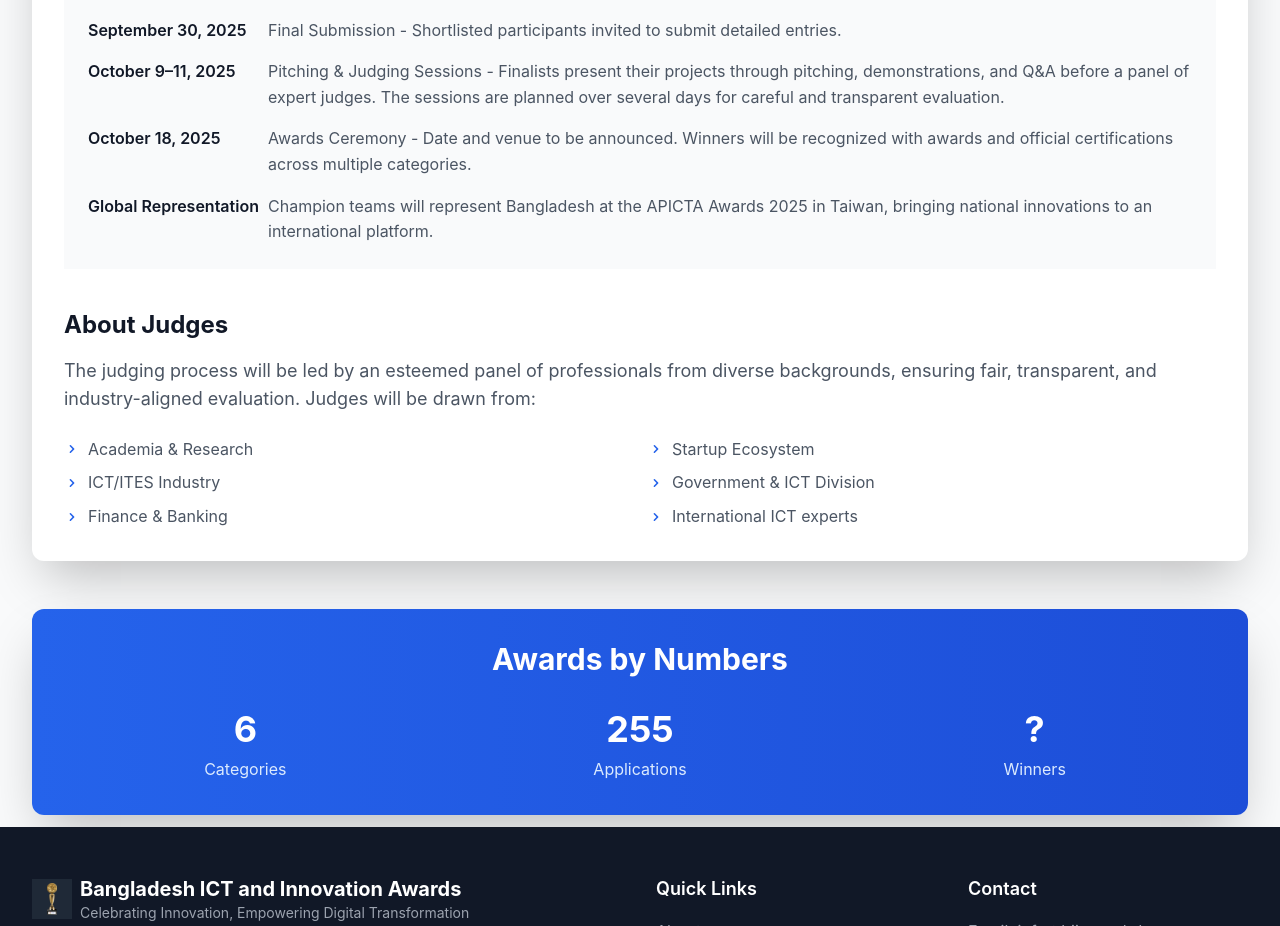
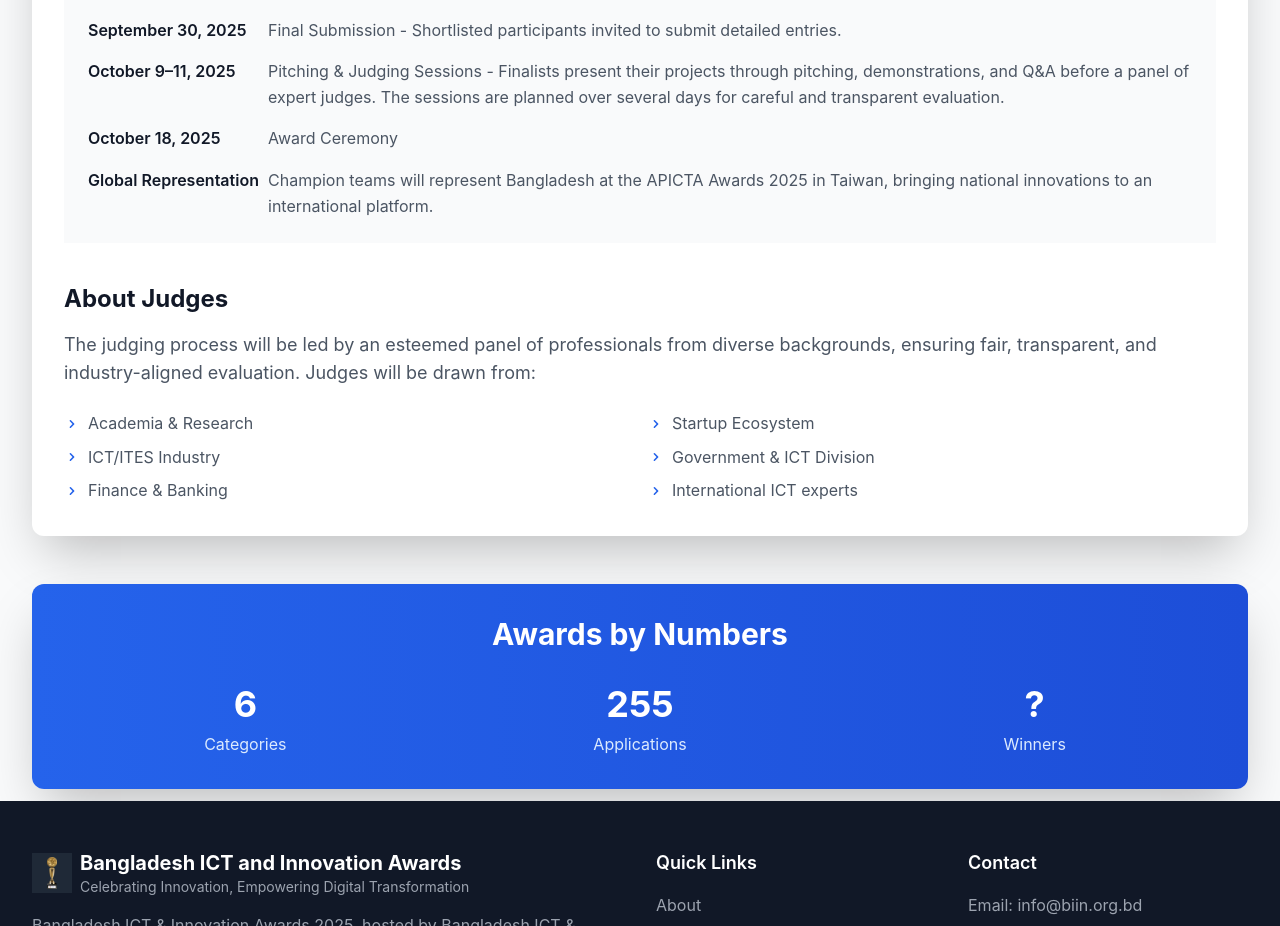
Before and after one commit to Ayonspoiler/BIIN_Award_Function, a React (Vite) app in the folder frontend/: page /about in a window 1280 px wide. Shown: the part 1308-2234 px from the top of the page. Built offline with nearby package versions, Linux system fonts and the light colour scheme; no server answers.

Commit message:
About and Guidelines page Updated.

```diff
--- a/frontend/src/pages/About.jsx
+++ b/frontend/src/pages/About.jsx
@@ -291,9 +291,7 @@
                     October 18, 2025
                   </span>
                   <span className="text-gray-600">
-                    Awards Ceremony - Date and venue to be announced. Winners
-                    will be recognized with awards and official certifications
-                    across multiple categories.
+                    Award Ceremony
                   </span>
                 </li>
                 <li className="flex items-start">
--- a/frontend/src/pages/Guidelines.jsx
+++ b/frontend/src/pages/Guidelines.jsx
@@ -229,7 +229,7 @@
                 </div>
                 <div className="text-center">
                   <div className="text-2xl font-bold mb-2">
-                    September 25, 2025
+                    September 30, 2025
                   </div>
                   <div className="text-primary-100">Final Submission</div>
                 </div>
```
